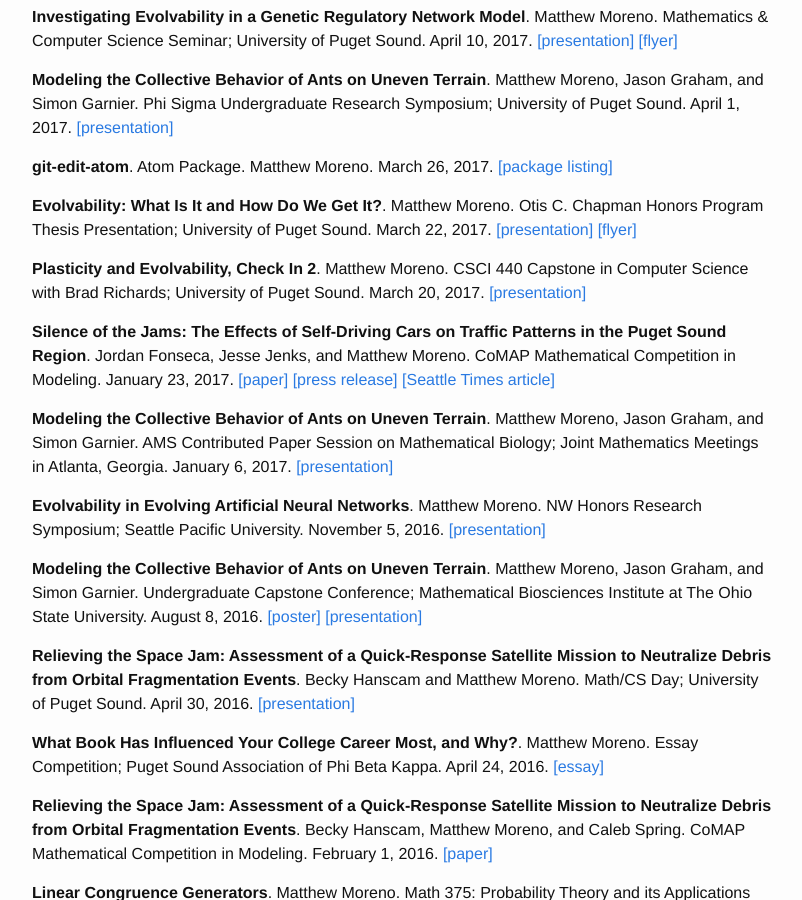
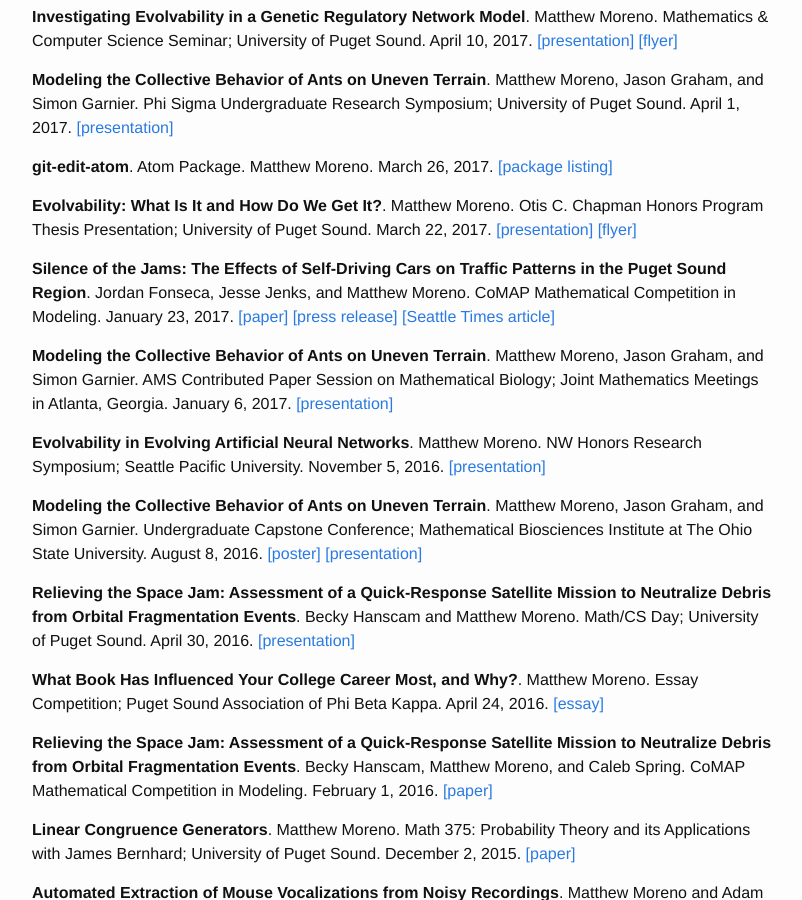
Before and after one commit to mmore500/mmore500.github.io, a Jekyll site: the page built from research.md, in a window 1280 px wide and 900 px high, scrolled down 435 px. Shown: the whole window, without its empty margins (238-1040 px from the left). Built offline with Jekyll 4.4.1, drawn with Linux system fonts in a browser that asks for light colours.

Commit message:
Remove Capstone check-in from Research page

```diff
--- a/research.md
+++ b/research.md
@@ -20,8 +20,6 @@ Genetic Regulatory Network Model**. Matthew Moreno. Math/CS Day; University of P
 **git-edit-atom**. Atom Package. Matthew Moreno. March 26, 2017. [[package listing]](https://atom.io/packages/git-edit-atom)
 
 **Evolvability: What Is It and How Do We Get It?**. Matthew Moreno. Otis C. Chapman Honors Program Thesis Presentation; University of Puget Sound. March 22, 2017. [[presentation]](/resources/march_22_2017_presentation.pdf) [[flyer]](/resources/march_22_2017_flyer.pdf)
-
-**Plasticity and Evolvability, Check In 2**. Matthew Moreno. CSCI 440 Capstone in Computer Science with Brad Richards; University of Puget Sound. March 20, 2017. [[presentation]](/resources/march_20_2017.pdf)
 
 **Silence of the Jams: The Effects of Self-Driving Cars on Traffic Patterns in the Puget Sound Region**. Jordan Fonseca, Jesse Jenks, and Matthew Moreno. CoMAP Mathematical Competition in Modeling. January 23, 2017. [[paper]](/resources/january_23_2017.pdf) [[press release]](/resources/january_23_2017_press_release.pdf) [[Seattle Times article]](/resources/january_23_2017_seattle_times.pdf)
 
```
